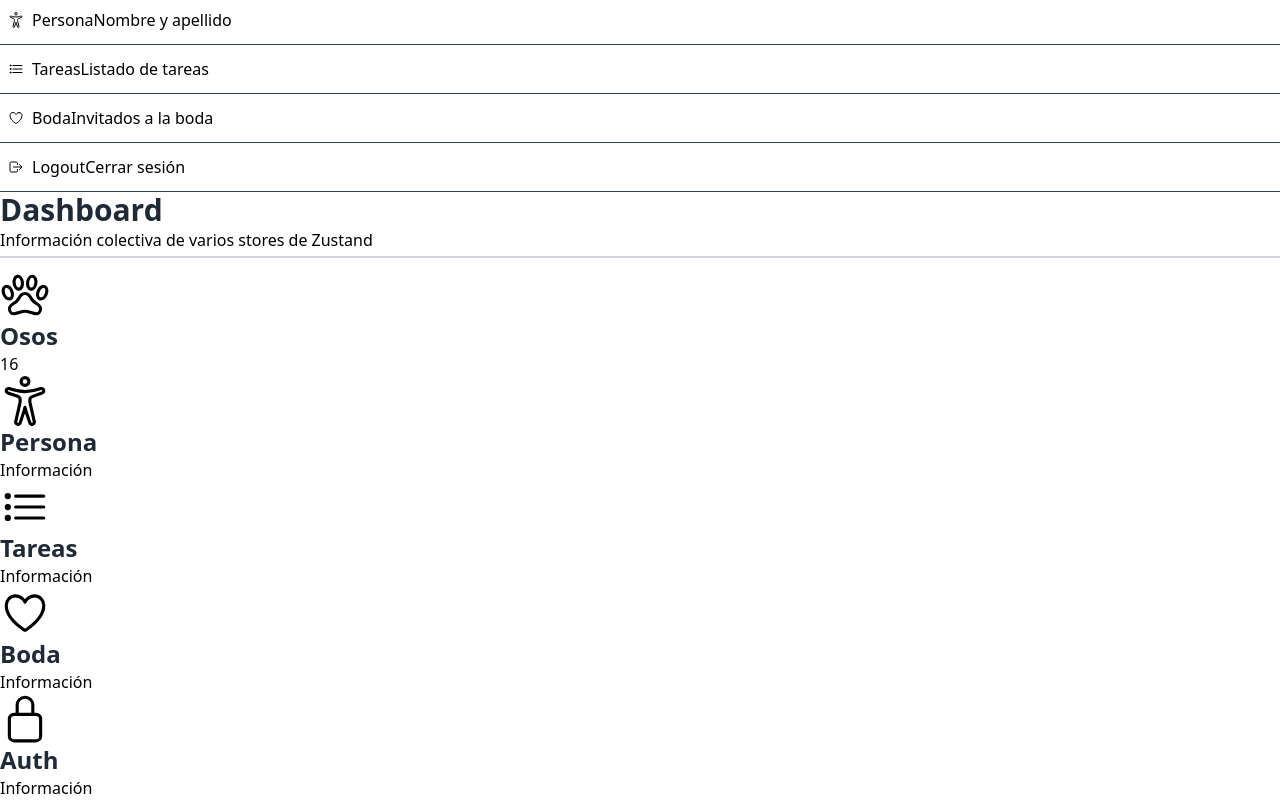
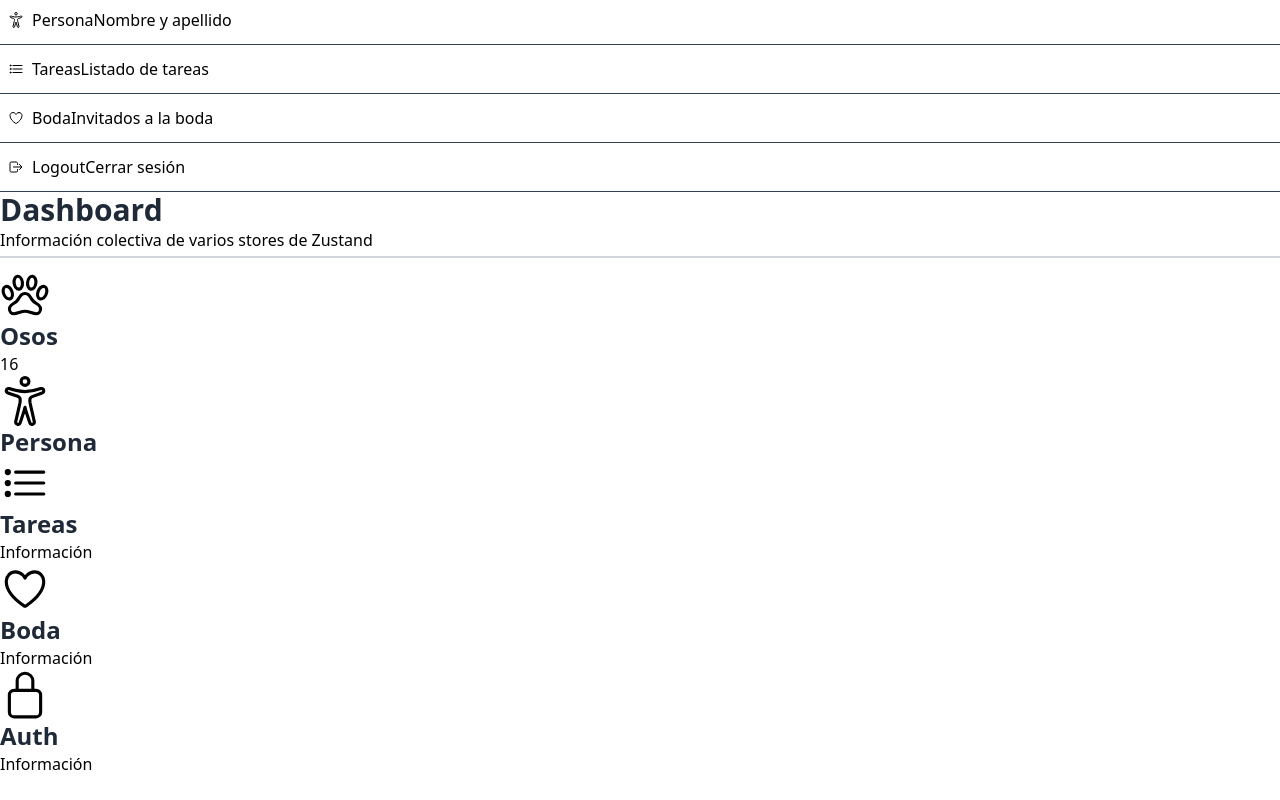
Before and after one commit to jhosuapp/react-ts-zustand, a React (Vite) app: page /dashboard in a window 1280 px wide. Shown: the part 510-1310 px from the top of the page. After the commit the page ends 1286 px from the top, so only its background shows below. Built offline with nearby package versions, Linux system fonts and the light colour scheme.

Commit message:
feat: persist and statecreator

```diff
--- a/src/pages/01-basic/PersonPage.tsx
+++ b/src/pages/01-basic/PersonPage.tsx
@@ -1,8 +1,15 @@
 import { WhiteCard } from '../../components';
+import { usePersonStore } from '../../stores';
 
 
 
 export const PersonPage = () => {
+
+  const firstName = usePersonStore( state => state.firstName );
+  const setFirstName = usePersonStore( state => state.setFirstName );
+  const lastName = usePersonStore( state => state.lastName );
+  const setLastName = usePersonStore( state => state.setLastName );
+
   return (
     <>
       <h1>Persona</h1>
@@ -25,6 +32,8 @@ export const PersonPage = () => {
                     name="firstName"
                     id="firstName"
                     placeholder="Primer Nombre"
+                    value={ firstName }
+                    onChange={ e => setFirstName(e.target.value) }
                   />
                 </div>
               </div>
@@ -40,6 +49,8 @@ export const PersonPage = () => {
                     name="lastName"
                     id="lastName"
                     placeholder="Apellido"
+                    value={ lastName }
+                    onChange={ e => setLastName(e.target.value) }
                   />
                 </div>
               </div>
@@ -48,8 +59,8 @@ export const PersonPage = () => {
             <pre className="bg-gray-200 p-5 rounded-[20px]">
               {
                 JSON.stringify({
-                  firstName: '',
-                  lastName: ''
+                  firstName,
+                  lastName
                 }, null, 2)
               }
             </pre>
--- a/src/pages/dashboard/DashboardPage.tsx
+++ b/src/pages/dashboard/DashboardPage.tsx
@@ -1,10 +1,11 @@
 import { IoAccessibilityOutline, IoHeartOutline, IoListOutline, IoLockClosedOutline, IoPawOutline } from 'react-icons/io5';
 import { WhiteCard } from '../../components';
-import { useBearStore } from '../../stores';
+import { useBearStore, usePersonStore } from '../../stores';
 
 export const Dashboard = () => {
 
   const totalBears = useBearStore( state => state.computed.totalBears );
+  const firstName = usePersonStore( state => state.firstName );
 
   return (
     <>
@@ -24,7 +25,7 @@ export const Dashboard = () => {
         <WhiteCard centered>
           <IoAccessibilityOutline size={ 50 } className="text-indigo-600" />
           <h2>Persona</h2>
-          <p>Información</p>
+          <p>{ firstName }</p>
         </WhiteCard>
 
 
--- a/src/stores/index.ts
+++ b/src/stores/index.ts
@@ -1 +1,2 @@
 export * from './bears/bears.store';
+export * from './person/person.store';
--- /dev/null
+++ b/src/stores/person/person.store.ts
@@ -0,0 +1,33 @@
+import { create } from "zustand";
+import { persist } from "zustand/middleware";
+
+
+interface PersonState {
+    firstName: string;
+    lastName: string;
+}
+
+interface Actions {
+    setFirstName: (value: string) => void;
+    setLastName: (value: string) => void;
+}
+
+
+export const usePersonStore = create<PersonState & Actions>()(
+    persist(
+        (set) =>({
+            firstName: '',
+            lastName: '',
+
+            setFirstName: (value: string) => set((state) => ({
+                firstName: value
+            })),
+            setLastName: (value: string) => set((state) => ({
+                lastName: value
+            }))
+        }),
+        {
+            name: 'person-store'
+        }
+    )
+);
```
